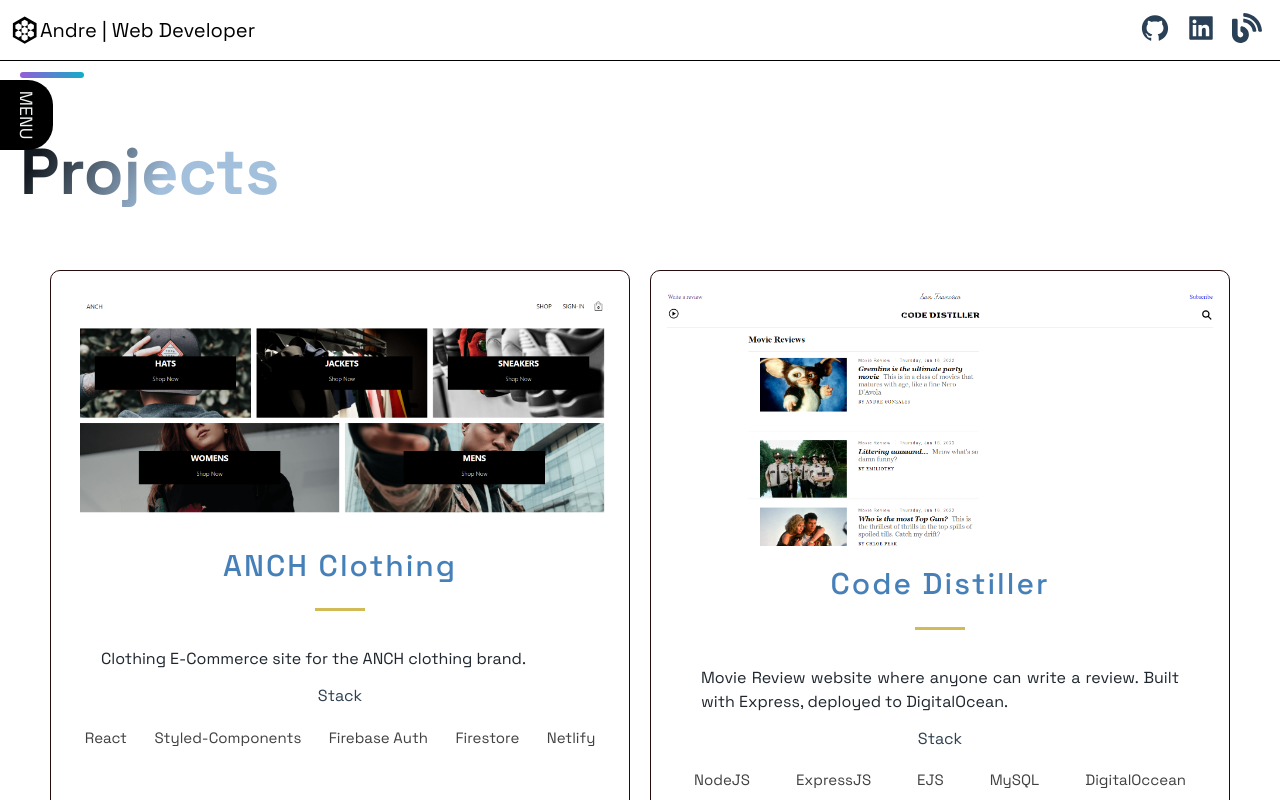
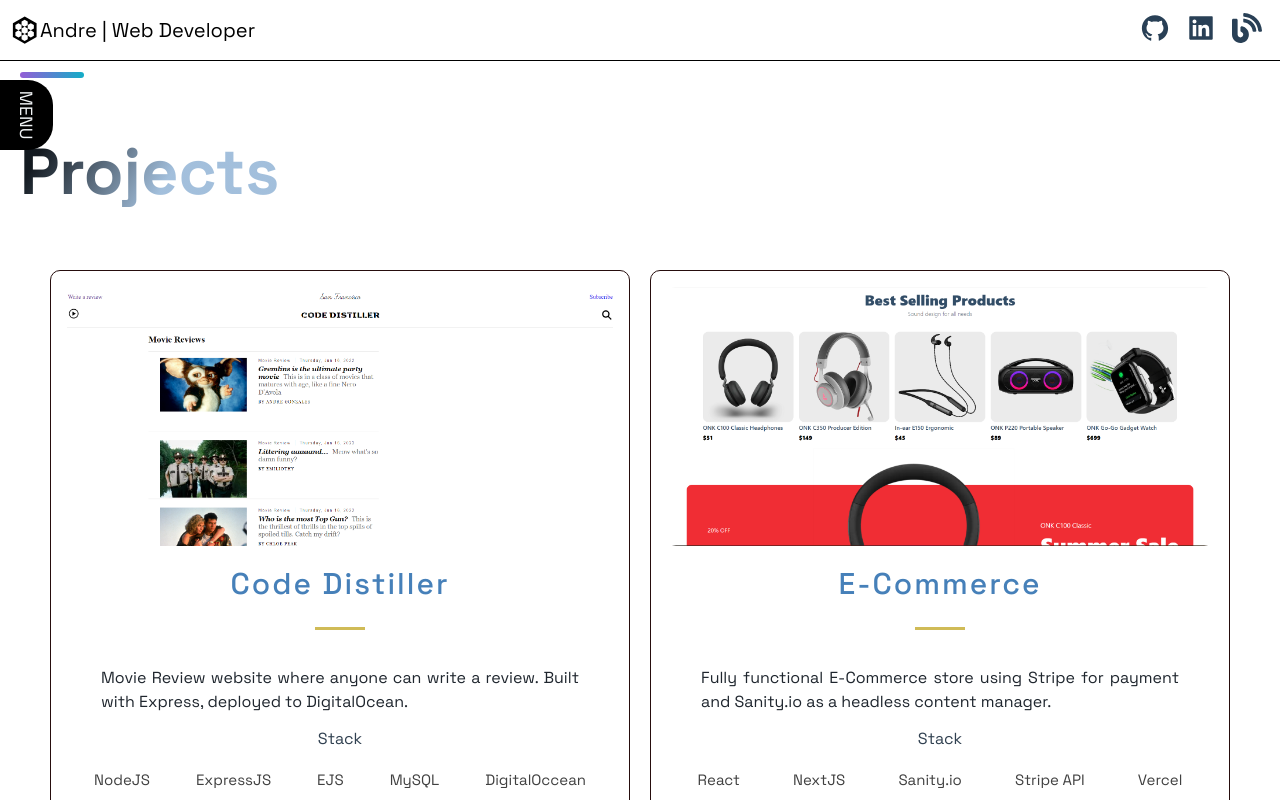
Before and after one commit to gibstock/agonzales-portfolio, a Next.js app: page / in a window 1280 px wide. Shown: the top 800 px of the page. Built offline with nearby package versions, Linux system fonts and the light colour scheme.

Commit message:
removed timeline

```diff
--- a/src/constants/constants.js
+++ b/src/constants/constants.js
@@ -1,13 +1,13 @@
 export const projects = [
-  {
-    title: 'ANCH Clothing',
-    description: "Clothing E-Commerce site for the ANCH clothing brand.",
-      image: '/images/anch.png',
-      tags: ['React', 'Styled-Components', 'Firebase Auth','Firestore', 'Netlify'],
-    source: 'https://github.com/gibstock/onk-clothing-storefront',
-    visit: 'https://anch-clothing.netlify.app/',
-    id: 0,
-  },
+  // {
+  //   title: 'ANCH Clothing',
+  //   description: "Clothing E-Commerce site for the ANCH clothing brand.",
+  //     image: '/images/anch.png',
+  //     tags: ['React', 'Styled-Components', 'Firebase Auth','Firestore', 'Netlify'],
+  //   source: 'https://github.com/gibstock/onk-clothing-storefront',
+  //   visit: 'https://anch-clothing.netlify.app/',
+  //   id: 0,
+  // },
   {
     title: 'Code Distiller',
     description: "Movie Review website where anyone can write a review. Built with Express, deployed to DigitalOcean.",
@@ -18,7 +18,7 @@
     id: 1,
   },
   {
-    title: 'ONK E-Commerce',
+    title: 'E-Commerce',
     description: "Fully functional E-Commerce store using Stripe for payment and Sanity.io as a headless content manager.",
       image: '/images/1.png',
       tags: ['React', 'NextJS', 'Sanity.io','Stripe API', 'Vercel'],
--- a/src/pages/index.js
+++ b/src/pages/index.js
@@ -16,7 +16,7 @@
       </Section>
       <Projects />
       <Technologies />
-      <Timeline />
+      {/* <Timeline /> */}
       {/* <Acomplishments /> */}
     </Layout>
   );
```
